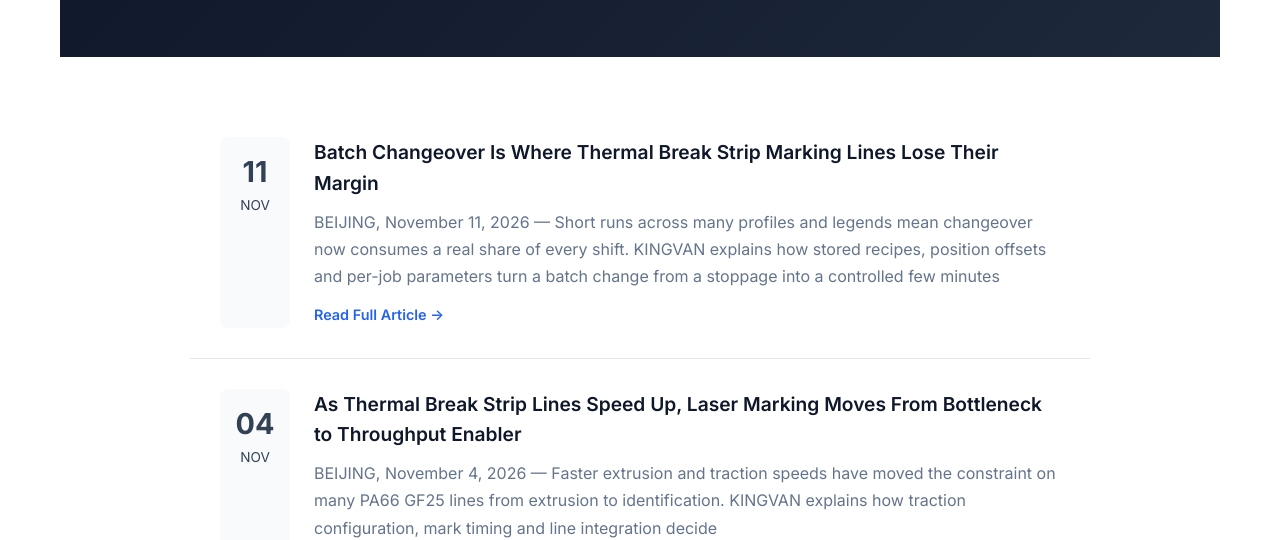
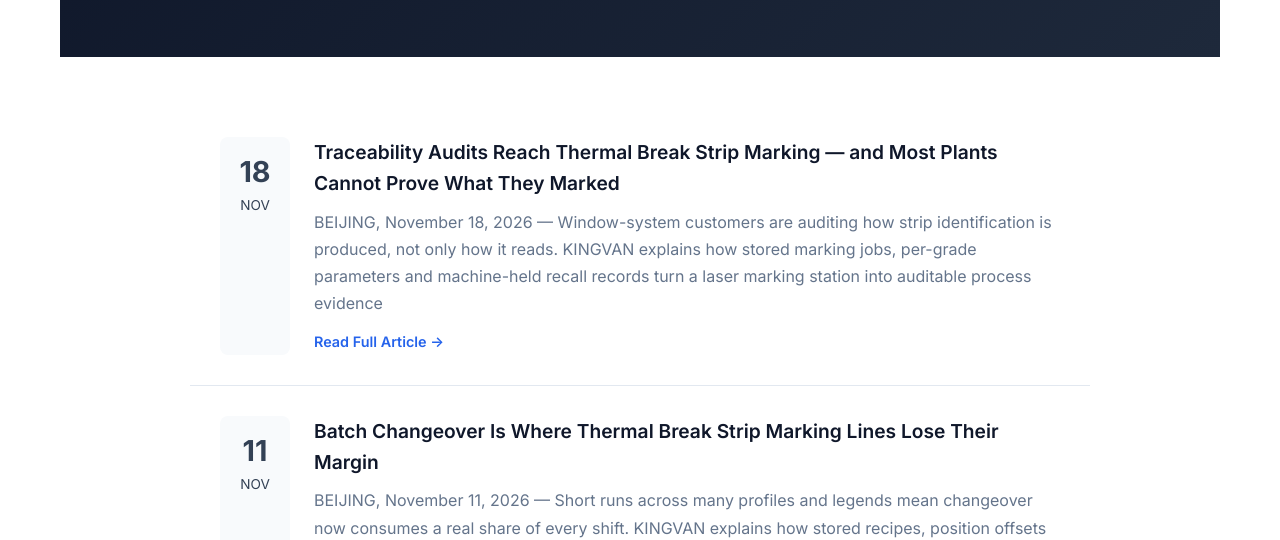
Before and after one commit to komalkenny-create/kingvanlaser-website, a plain HTML site: page news.html in a window 1280 px wide. Shown: the part 267-807 px from the top of the page. Drawn offline with Linux system fonts and the light colour scheme.

Commit message:
Add Nov 18 news listing entry

```diff
--- a/news.html
+++ b/news.html
@@ -77,6 +77,19 @@
                 <p>Latest developments in laser marking technology for thermal insulation strips</p>
             </div>
             <div class="news-full-list">
+
+                <!-- Auto-generated News -->
+                <div class="news-full-item">
+                    <div class="news-full-date">
+                        <span class="news-full-day">18</span>
+                        <span class="news-full-month">Nov</span>
+                    </div>
+                    <div class="news-full-content">
+                        <h3>Traceability Audits Reach Thermal Break Strip Marking — and Most Plants Cannot Prove What They Marked</h3>
+                        <p>BEIJING, November 18, 2026 — Window-system customers are auditing how strip identification is produced, not only how it reads. KINGVAN explains how stored marking jobs, per-grade parameters and machine-held recall records turn a laser marking station into auditable process evidence</p>
+                        <a href="news-2026-11-18-thermal-strip-marking-quality-records-traceability.html" class="news-full-link">Read Full Article →</a>
+                    </div>
+                </div>
 
                 <!-- Auto-generated News -->
                 <div class="news-full-item">
```
